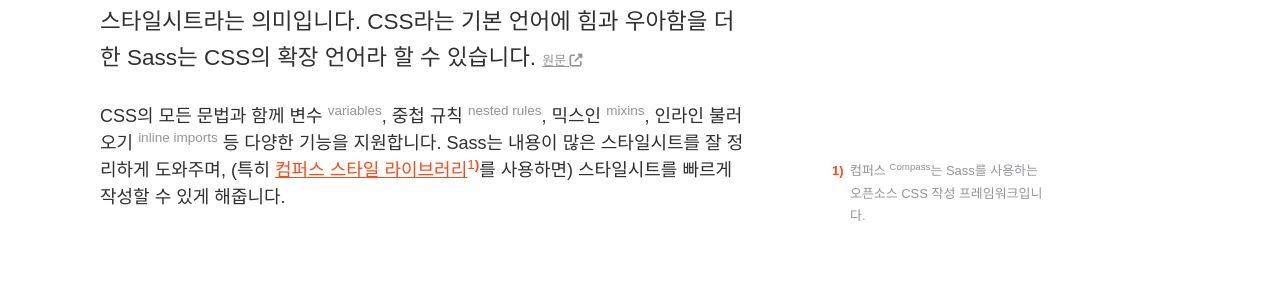
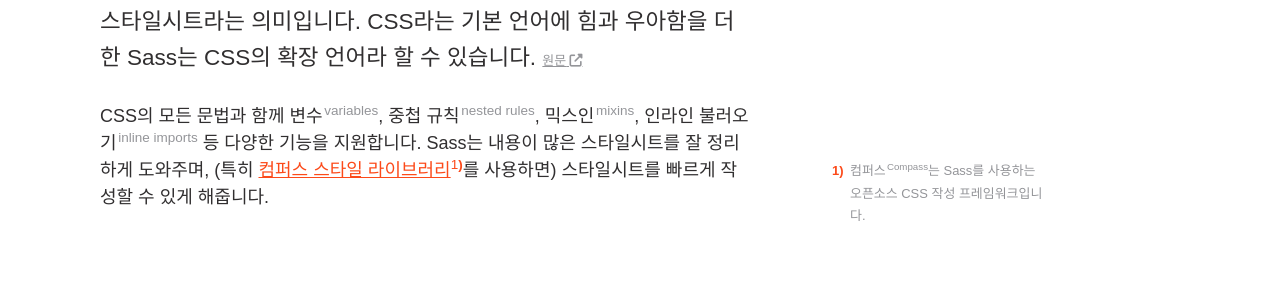
Before and after one commit to designmeme/designmeme.github.io, a Jekyll site: the page built from _posts/ko/sass/awesome-docs/2017-07-13-make-awesome-stylesheets-with-sass.md, in a window 1280 px wide. Shown: the part 1166-1462 px from the top of the page. Built offline with Jekyll 4.4.1, drawn with Linux system fonts in a browser that asks for light colours; nearby versions of some CDN libraries; some web fonts are replaced.

Commit message:
Update .side-by-side style

```diff
--- a/assets/sass/_typography.scss
+++ b/assets/sass/_typography.scss
@@ -115,6 +115,7 @@
 
 .side-by-side { // for english written side by side
   @extend sup;
+  margin-left: -.25em;
   font-style: normal;
   color: $text-color-muted;
   font-weight: 300;
```
